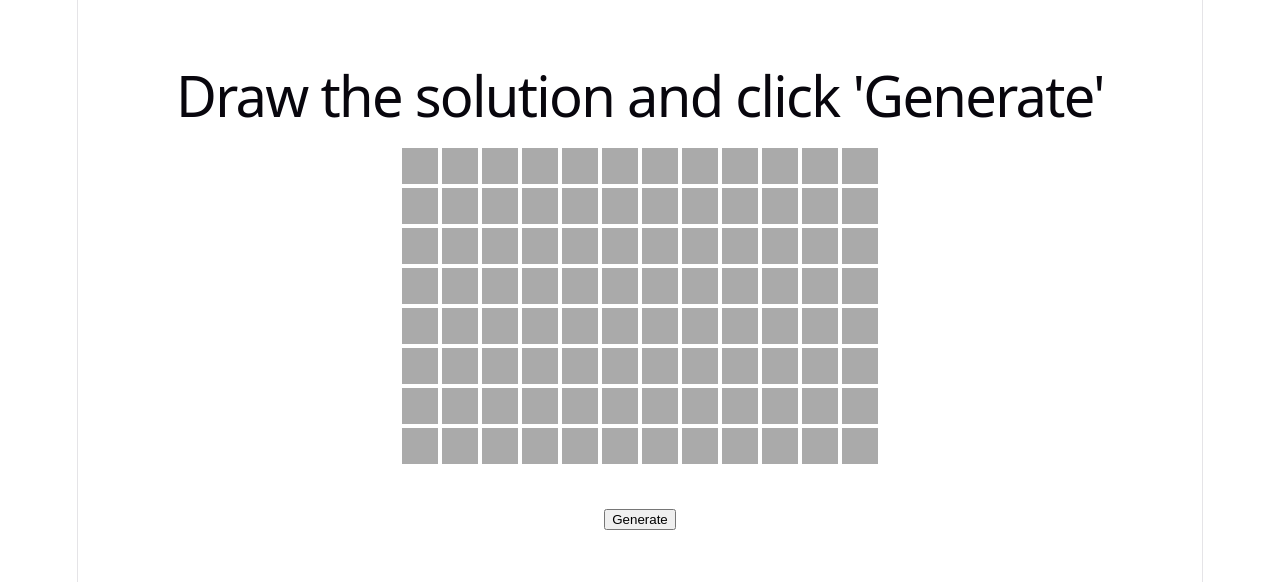
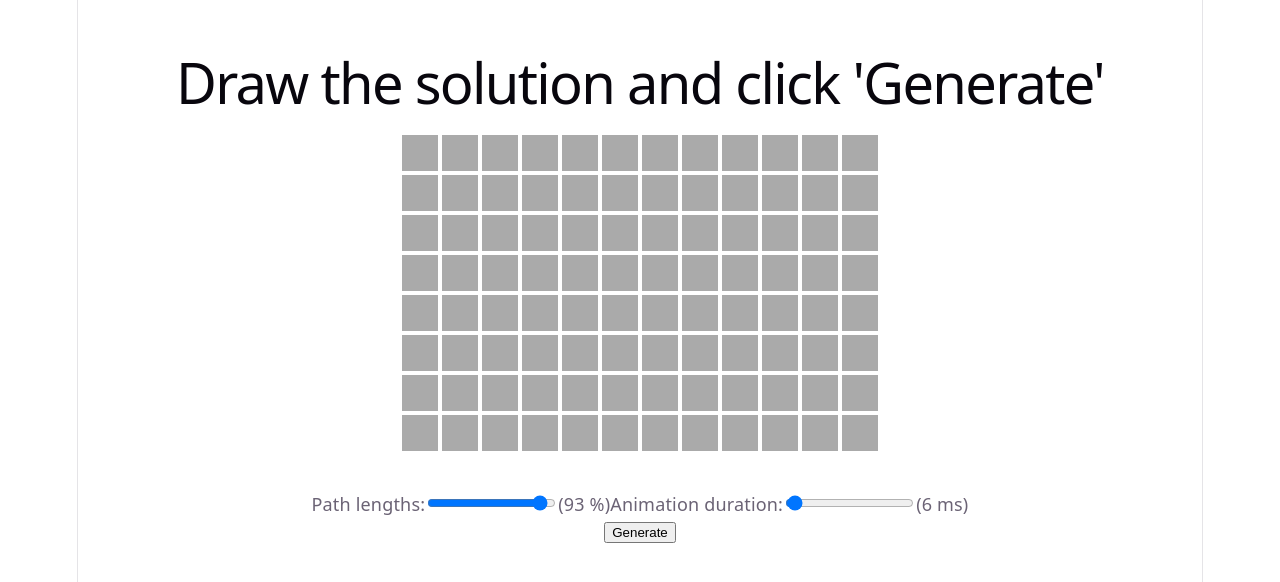
Before and after one commit to sampie777/mazegenerator, a React (Vite) app: page / in a window 1280 px wide. Shown: the part 110-692 px from the top of the page. Built offline with nearby package versions, Linux system fonts and the light colour scheme.

Commit message:
added generation options to GUI

```diff
--- a/src/App.tsx
+++ b/src/App.tsx
@@ -4,12 +4,22 @@ import { useMemo, useState } from "react";
 import { Generator } from "./logic/maze/generator.ts";
 
 const App = () => {
+  const cells = useMemo(() => Generator.generateNewCells(12, 8), []);
   const [title, setTitle] = useState("Draw the solution and click 'Generate'");
-  const cells = useMemo(() => Generator.generateNewCells(12, 8), []);
+  const [isGenerating, setIsGenerating] = useState(false);
+  const [pathLengths, setPathLengths] = useState((1 - 0.07) * 100);
+  const [stepDuration, setStepDuration] = useState(6);
 
-  const startGeneration = () => {
+  const startGeneration = async () => {
+    if (isGenerating) return;
+
     setTitle("Generating...");
-    Generator.generatePaths(cells);
+    setIsGenerating(true);
+    await Generator.generatePaths(cells, {
+      pathLengths: pathLengths,
+      stepDuration: stepDuration,
+    });
+    setIsGenerating(false);
     setTitle("Done")
   }
 
@@ -20,9 +30,27 @@ const App = () => {
 
         <Maze cells={cells} />
 
-        <br/>
+        <br />
         <div>
-          <button onClick={startGeneration}>Generate</button>
+          <div>
+            <label>Path lengths:
+              <input type="range" id="pathLengths"
+                     name="pathLengths"
+                     min={0} max={100}
+                     value={pathLengths}
+              onChange={e => setPathLengths(+e.target.value)}/>
+              ({pathLengths} %)
+            </label>
+            <label>Animation duration:
+              <input type="range" id="stepDuration"
+                     name="stepDuration"
+                     min={0} max={300}
+                     value={stepDuration}
+              onChange={e => setStepDuration(+e.target.value)}/>
+              ({stepDuration} ms)
+            </label>
+          </div>
+          <button onClick={startGeneration} disabled={isGenerating}>Generate</button>
         </div>
       </div>
     </section>
--- a/src/logic/maze/generator.ts
+++ b/src/logic/maze/generator.ts
@@ -1,6 +1,12 @@
 import type { Cell } from "./definitions.ts";
+import { delayed } from "../utils.ts";
 
 export namespace Generator {
+  export type Options = {
+    pathLengths: number // 0 for long paths, 1 for very short paths
+    stepDuration: number  // ms each step may take. Set to 0 for no animation
+  }
+
   export const generateNewCells = (width: number, height: number) => {
     const cells: Cell[][] = [];
     for (let y = 0; y < height; y++) {
@@ -20,23 +26,34 @@ export namespace Generator {
     return cells;
   };
 
-  export const generatePaths = (cells: Cell[][]) => {
+  export const generatePaths = async (
+    cells: Cell[][],
+    options: Options = {
+      pathLengths: 0.07,
+      stepDuration: 10
+    }) => {
+    const pathLengths = Math.max(0, Math.min(0.9, options.pathLengths));
+    const stepDuration = Math.max(0, options.stepDuration);
+
     // Reset
     resetMaze(cells);
 
-    // First fill all the walls for the perimeter and the solution path
-    // drawPerimeterWalls(cells);
+    // First clear the solution path from walls
     drawSolutionWalls(cells);
 
     while (cells.some(row => row.some(cell => !cell.explored))) {
-      console.log("Finding new starting point")
-
       // Then, find a random wall inside the perimeter (should be on the solution path if this is the first run)
       let nextCell: Cell | null = getRandomStartCell(cells);
+
       // Then, open that wall and randomly create/walk a path over all unexplored cells until a random number hits or there's no valid path available
-      while (nextCell && Math.random() > 0.03) {
-        nextCell = walkFromCell(cells, nextCell);
+      while (nextCell && Math.random() > pathLengths) {
+        if (stepDuration == 0) {
+          nextCell = walkFromCell(cells, nextCell)
+        } else {
+          nextCell = await delayed(() => walkFromCell(cells, nextCell!), stepDuration);
+        }
       }
+
       // Then start over by finding a new random wall anywhere inside the perimeter
     }
   }
--- /dev/null
+++ b/src/logic/utils.ts
@@ -0,0 +1,5 @@
+export const delayed = <T>(callback: () => T, delay: number) =>
+  new Promise<T>(resolve =>
+    setTimeout(async () =>
+        resolve(await callback()),
+      delay));
```
